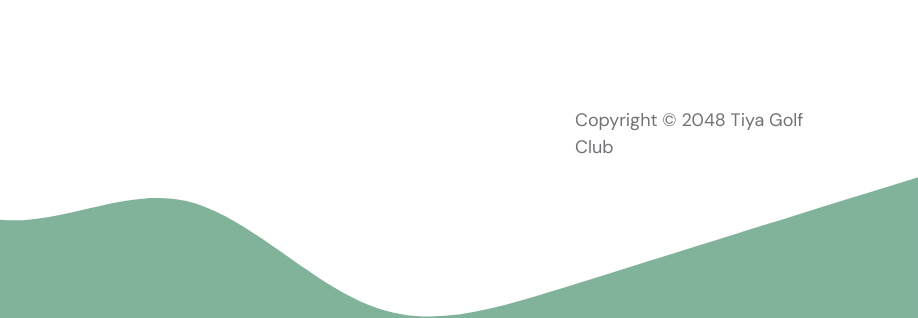
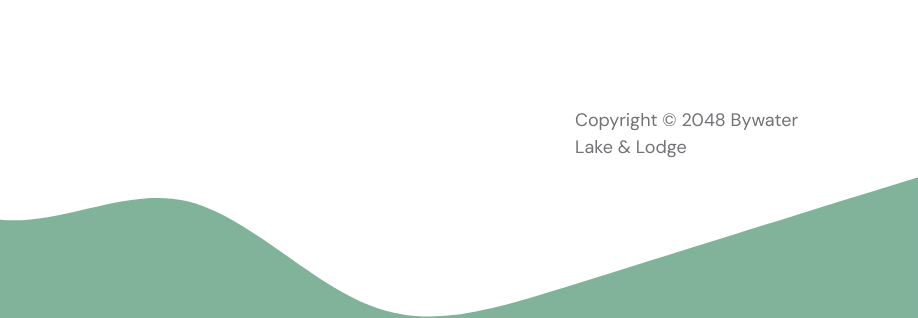
Before and after one commit to LouisDonaldson/LouisDonaldson.github.io, a plain HTML site: page event-detail.html in a window 1280 px wide. Shown: the part 1999-2317 px from the top of the page, 362-1280 px from the left. Drawn offline with Linux system fonts and the light colour scheme.

Commit message:
updated copyright text

```diff
--- a/event-detail.html
+++ b/event-detail.html
@@ -259,7 +259,7 @@
                     </div>
 
                     <div class="col-lg-3 col-12">
-                        <p class="copyright-text">Copyright © 2048 Tiya Golf Club</p>
+                        <p class="copyright-text">Copyright © 2048 Bywater Lake & Lodge</p>
                     </div>
                 </div>
             </div>
```
Also changed, not shown: event-listing.html (+1 -1 lines), index.html (+1 -1 lines).
